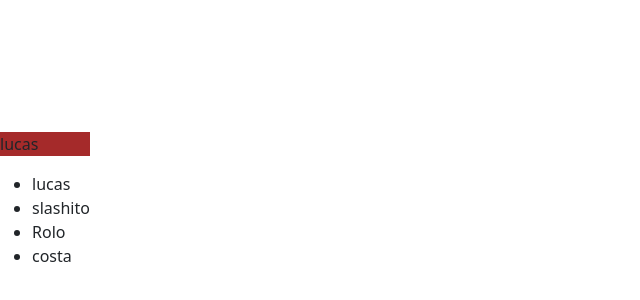
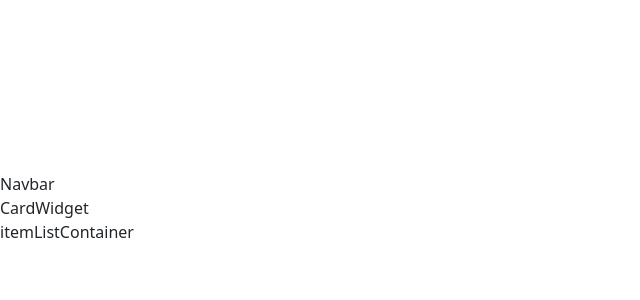
Before and after one commit to spawnew/Pre-Entrega-1-Sorzio, a React (Vite) app: page / in a window 1280 px wide. Shown: the part 192-492 px from the top of the page, without its empty margins (0-640 px from the left). Built offline with nearby package versions, Linux system fonts and the light colour scheme.

Commit message:
creando componentes con su hijos

```diff
--- a/src/App.jsx
+++ b/src/App.jsx
@@ -1,18 +1,19 @@
 import styles from "./app.module.css";
+import Navbar from "./componentes/Navbar/Navbar";
 
+
+import ItemListContainer from "./componentes/ItemListContainer/itemListContainer";
 
 
 function App() {
-  const nombre="lucas";
-  const nombres =["lucas ","slashito","Rolo","costa"];
+
   return (
     <><div>
+      <Navbar/>
+
+      <ItemListContainer/>
 
 
-      <p className={styles.jojo} >{nombre}</p>
-      <ul>
-       { nombres.map( lista => <li>{ lista }</li> ) }
-      </ul>
       </div>
     </>
   )
--- /dev/null
+++ b/src/componentes/CardWidget/CardWidget.jsx
@@ -0,0 +1,11 @@
+
+
+const CardWidget = () => {
+  return (
+    <div>
+      CardWidget
+    </div>
+  )
+}
+
+export default CardWidget
--- a/src/componentes/ItemListContainer/itemListContainer.jsx
+++ b/src/componentes/ItemListContainer/itemListContainer.jsx
@@ -1,9 +1,9 @@
-import React from 'react'
 
-const itemListContainer = () => {
+
+const ItemListContainer = () => {
   return (
     <div>itemListContainer</div>
   )
 }
 
-export default itemListContainer
+export default ItemListContainer;
--- a/src/componentes/Navbar/Navbar.jsx
+++ b/src/componentes/Navbar/Navbar.jsx
@@ -1,8 +1,14 @@
-import React from 'react'
+import CardWidget from "../CardWidget/CardWidget"
+
 
 const Navbar = () => {
   return (
+    <>
     <div>Navbar</div>
+    <CardWidget/>
+
+    </>
+
   )
 }
 
```
Also changed, not shown: src/componentes/CardWidget/CardWidger.jsx (deleted, +0 -11 lines).
